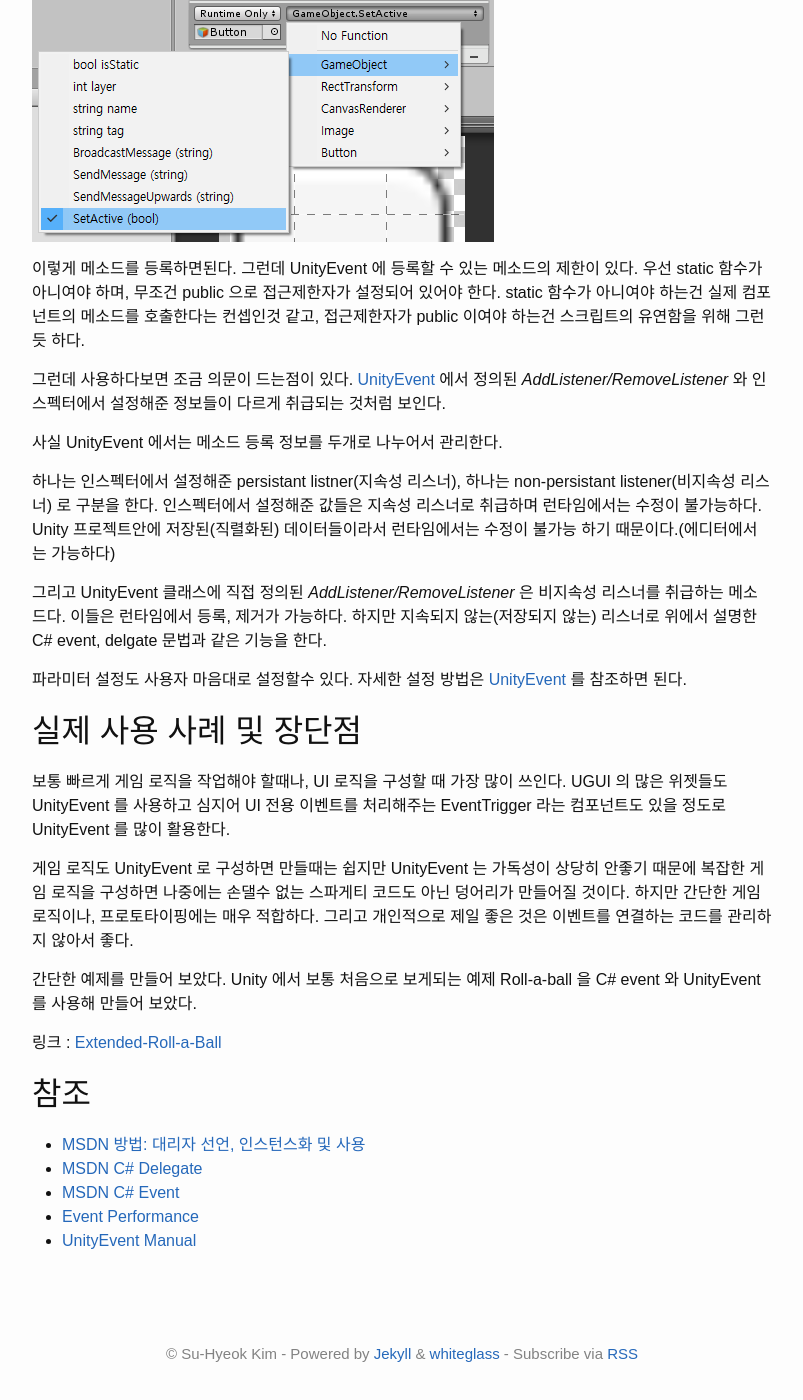
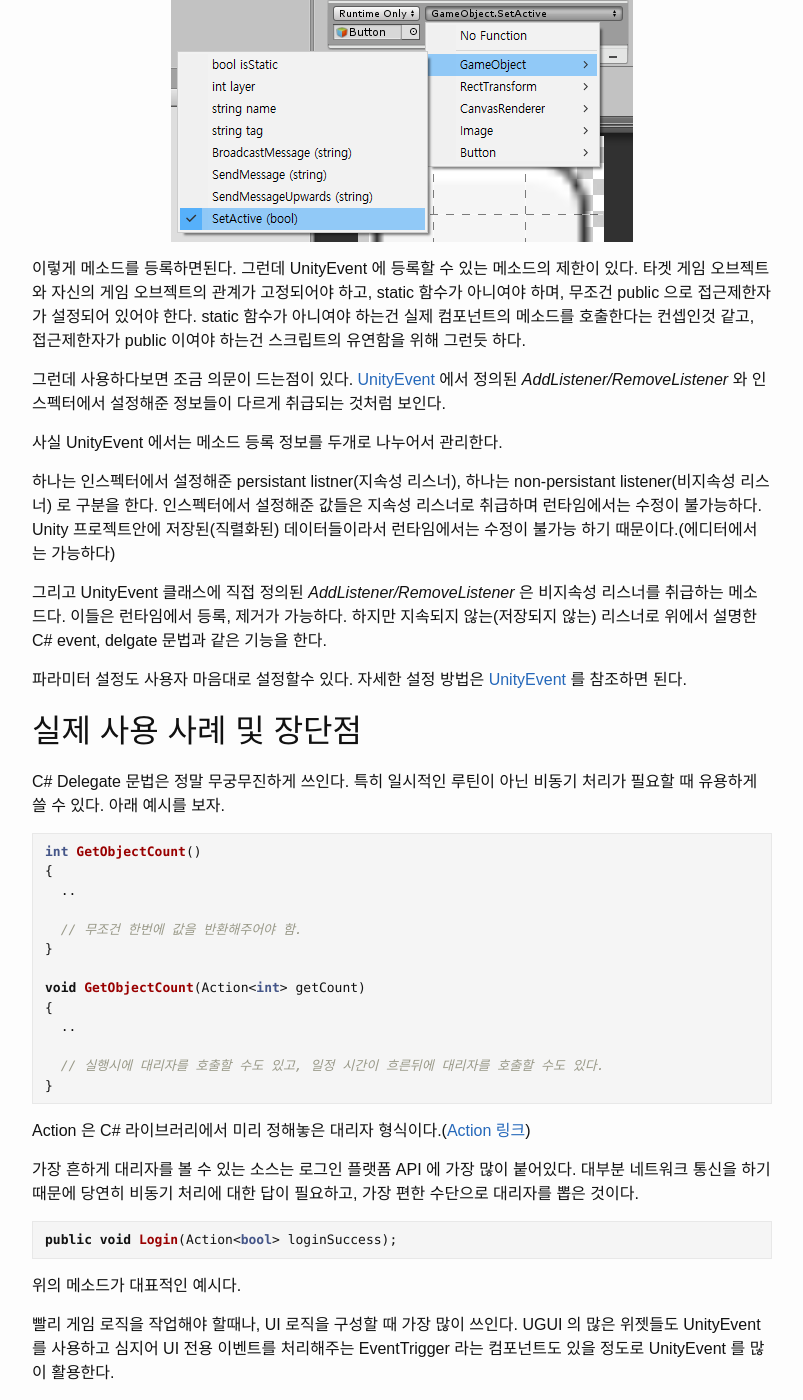
Before and after one commit to suhyeokkim/suhyeokkim.github.io, a Jekyll site: the page built from _posts/2017-04-02-unity-event-handling.md, in a window 1280 px wide and 1400 px high, scrolled down 3214 px. Shown: the whole window, without its empty margins (238-1041 px from the left). Built offline with Jekyll 4.4.1, drawn with Linux system fonts in a browser that asks for light colours; comment, search, counter and statistics services are not loaded; some of the changed text lies outside the part shown.

Commit message:
Update post : event handling

```diff
--- a/_posts/2017-04-02-unity-event-handling.md
+++ b/_posts/2017-04-02-unity-event-handling.md
@@ -113,15 +113,17 @@ void OnSceneLoaded(UnityEngine.SceneManagement.Scene scene, UnityEngine.SceneMan
 
 스크립트에서 이벤트 사용은 거의 비슷하다. 런타임 내에서는 이벤트를 등록하거나, 제거할 수 있고 Invoke 메소드를 통해 이벤트를 알려주면 된다. 하지만 UnityEvent 는 스크립팅보다는 Hierarchy 시스템 내에서 빛을 발한다. UGUI 의 Button 컴포넌트를 아래 그림이 있다. 한번 살펴보자.
 
-![inspector](/images/eventhandling-inspector.png)
+
+![inspector](/images/eventhandling-inspector.png){: .center-image }
+
 
 일반적으로 버튼은 "눌렸을 때, 무언가 동작을 한다." 라고 생각을 할것이다. 그래서 동작을 이어주는 부분이 _OnClick()_ 이라고 쓰여있는 부분이다. _OnClick()_ 에 두개의 블록이 있다. 블록은 아래 +, - 버튼을 통해 없에거나 만들 수 있다. 그리고 각 블록의 역할은 게임 오브젝트의 컴포넌트의 메소드 하나를 연결하는 역할을 한다. 블록은 연결할 메소드의 갯수만큼 늘리고 줄이면 된다.
 
 설정하는 방법은 간단하다. Hierarchy 내에서 하나의 게임오브젝트를 선택하고, 게임 오브젝트가 가지고 있는 컴포넌트 중의 메소드를 하나 선택한다. 그리고 파라미터가 있으면 간단하게 설정해주면 된다. 아래 그림과 같이 말이다.
 
-![inspector](/images/eventhandling-inspector-select-method.png)
+![inspector](/images/eventhandling-inspector-select-method.png){: .center-image }
 
-이렇게 메소드를 등록하면된다. 그런데 UnityEvent 에 등록할 수 있는 메소드의 제한이 있다. 우선 static 함수가 아니여야 하며, 무조건 public 으로 접근제한자가 설정되어 있어야 한다. static 함수가 아니여야 하는건 실제 컴포넌트의 메소드를 호출한다는 컨셉인것 같고, 접근제한자가 public 이여야 하는건 스크립트의 유연함을 위해 그런듯 하다.
+이렇게 메소드를 등록하면된다. 그런데 UnityEvent 에 등록할 수 있는 메소드의 제한이 있다. 타겟 게임 오브젝트와 자신의 게임 오브젝트의 관계가 고정되어야 하고, static 함수가 아니여야 하며, 무조건 public 으로 접근제한자가 설정되어 있어야 한다. static 함수가 아니여야 하는건 실제 컴포넌트의 메소드를 호출한다는 컨셉인것 같고, 접근제한자가 public 이여야 하는건 스크립트의 유연함을 위해 그런듯 하다.
 
 그런데 사용하다보면 조금 의문이 드는점이 있다. [UnityEvent](https://docs.unity3d.com/ScriptReference/Events.UnityEvent.html) 에서 정의된 _AddListener/RemoveListener_ 와 인스펙터에서 설정해준 정보들이 다르게 취급되는 것처럼 보인다.
 
@@ -135,11 +137,45 @@ void OnSceneLoaded(UnityEngine.SceneManagement.Scene scene, UnityEngine.SceneMan
 
 ## 실제 사용 사례 및 장단점
 
-보통 빠르게 게임 로직을 작업해야 할때나, UI 로직을 구성할 때 가장 많이 쓰인다. UGUI 의 많은 위젯들도 UnityEvent 를 사용하고 심지어 UI 전용 이벤트를 처리해주는 EventTrigger 라는 컴포넌트도 있을 정도로 UnityEvent 를 많이 활용한다.
+C# Delegate 문법은 정말 무궁무진하게 쓰인다. 특히 일시적인 루틴이 아닌 비동기 처리가 필요할 때 유용하게 쓸 수 있다. 아래 예시를 보자.
+
+{% highlight c# lineos %}
+
+int GetObjectCount()
+{
+  ..
+
+  // 무조건 한번에 값을 반환해주어야 함.
+}
+
+void GetObjectCount(Action<int> getCount)
+{
+  ..
+
+  // 실행시에 대리자를 호출할 수도 있고, 일정 시간이 흐른뒤에 대리자를 호출할 수도 있다.
+}
+
+{% endhighlight %}
+
+Action 은 C# 라이브러리에서 미리 정해놓은 대리자 형식이다.([Action 링크](https://msdn.microsoft.com/ko-kr/library/018hxwa8.aspx))
+
+가장 흔하게 대리자를 볼 수 있는 소스는 로그인 플랫폼 API 에 가장 많이 붙어있다. 대부분 네트워크 통신을 하기 때문에 당연히 비동기 처리에 대한 답이 필요하고, 가장 편한 수단으로 대리자를 뽑은 것이다.
+
+{% highlight c# lineos %}
+
+public void Login(Action<bool> loginSuccess);
+
+{% endhighlight %}
+
+위의 메소드가 대표적인 예시다.
+
+빨리 게임 로직을 작업해야 할때나, UI 로직을 구성할 때 가장 많이 쓰인다. UGUI 의 많은 위젯들도 UnityEvent 를 사용하고 심지어 UI 전용 이벤트를 처리해주는 EventTrigger 라는 컴포넌트도 있을 정도로 UnityEvent 를 많이 활용한다.
 
 게임 로직도 UnityEvent 로 구성하면 만들때는 쉽지만 UnityEvent 는 가독성이 상당히 안좋기 때문에 복잡한 게임 로직을 구성하면 나중에는 손댈수 없는 스파게티 코드도 아닌 덩어리가 만들어질 것이다. 하지만 간단한 게임 로직이나, 프로토타이핑에는 매우 적합하다. 그리고 개인적으로 제일 좋은 것은 이벤트를 연결하는 코드를 관리하지 않아서 좋다.
 
-간단한 예제를 만들어 보았다. Unity 에서 보통 처음으로 보게되는 예제 Roll-a-ball 을 C# event 와 UnityEvent 를 사용해 만들어 보았다.
+런타임 퍼포먼스에 대해에서는 이 글을 참고하라 : [Event Performance: C# vs UnityEvent(영문)](http://jacksondunstan.com/articles/3335)
+
+위에서 말한 내용을 예제에서 확인하면 편리할 것이다. 아래 Github 링크를 올려놓았으니 확인해보길 바란다.
 
 링크 : [Extended-Roll-a-Ball](https://github.com/hrmrzizon/Extended-Roll-a-Ball)
 
```
Also changed, not shown: edu.md (+16 -2 lines).
